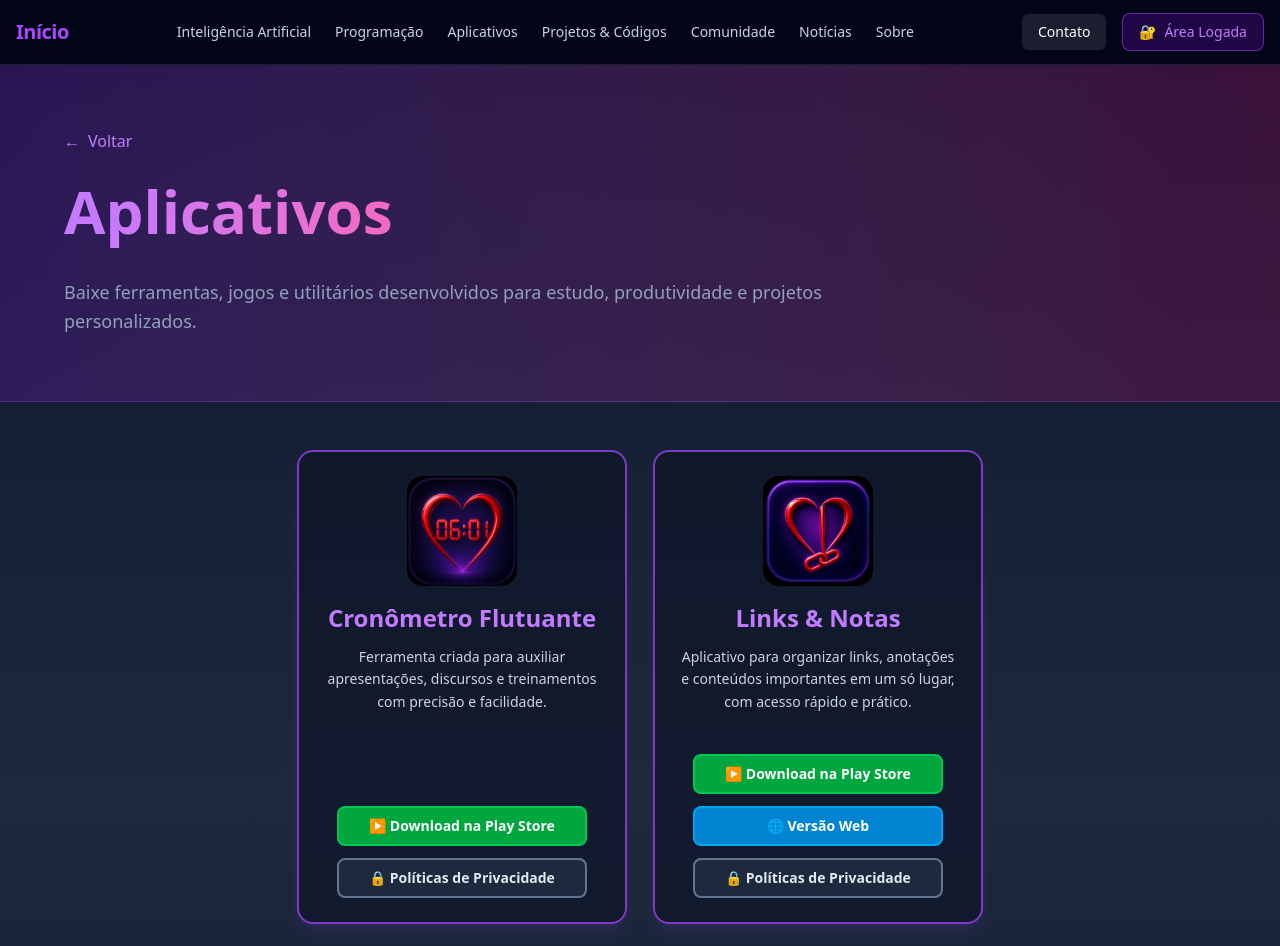
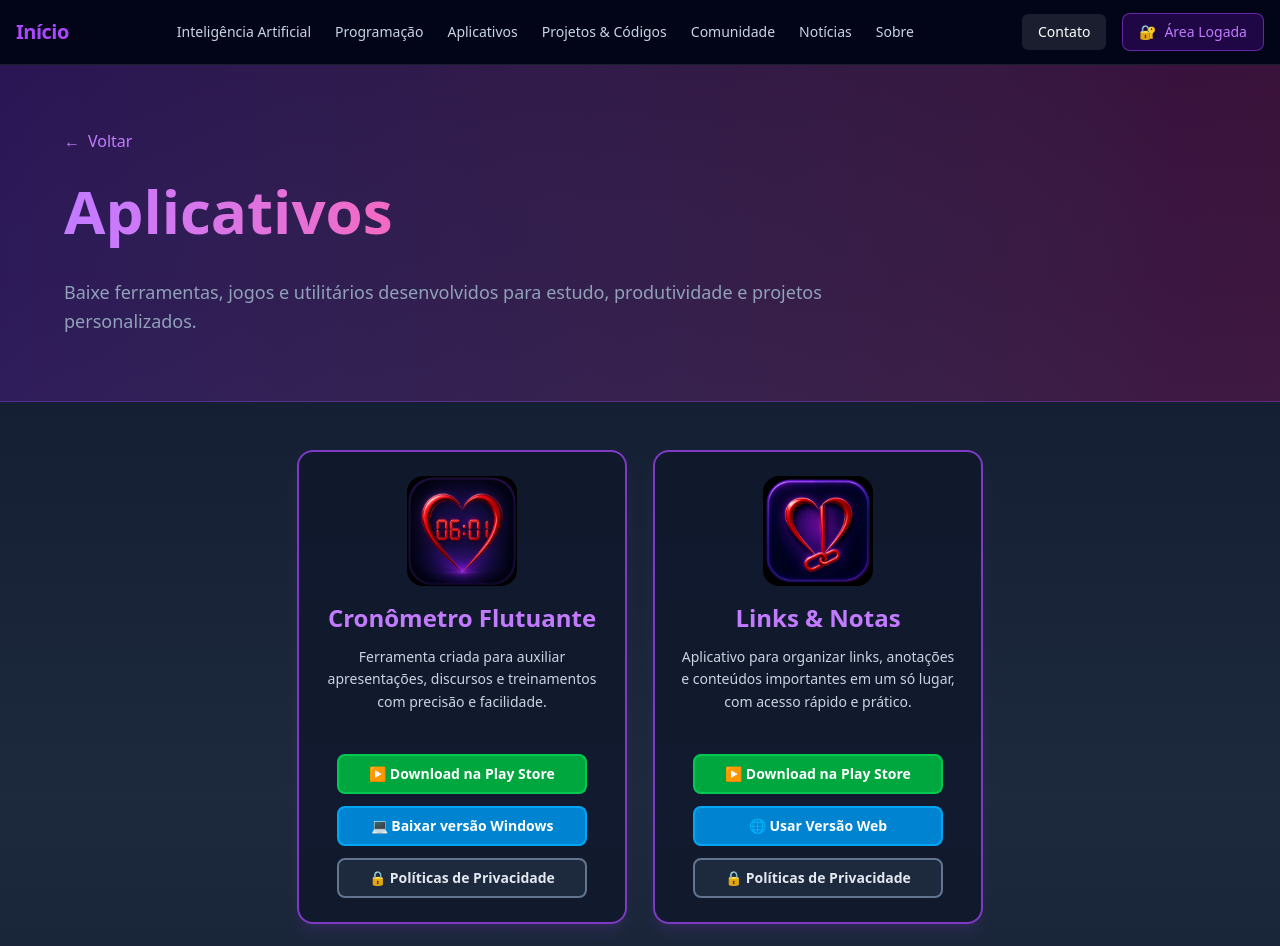
Before and after one commit to periclesreis/laboratorio-ia, a Next.js app: page /aplicativos in a window 1280 px wide. Shown: the top 946 px of the page. Built offline with nearby package versions, Linux system fonts and the light colour scheme.

Commit message:
Adicionar downloads Windows do Cronometro Flutuante

```diff
--- a/app/aplicativos/page.tsx
+++ b/app/aplicativos/page.tsx
@@ -62,9 +62,11 @@ export default function AplicativosPage() {
   const router = useRouter();
   const [noticeApp, setNoticeApp] = useState<string | null>(null);
   const [webNoticeApp, setWebNoticeApp] = useState<string | null>(null);
+  const [windowsNoticeApp, setWindowsNoticeApp] = useState<string | null>(null);
 
   function abrirVersaoWeb() {
     setWebNoticeApp(null);
+    setWindowsNoticeApp(null);
     router.push("/links-notas");
   }
 
@@ -123,6 +125,7 @@ export default function AplicativosPage() {
                   type="button"
                   onClick={() => {
                     setWebNoticeApp(null);
+                    setWindowsNoticeApp(null);
                     setNoticeApp(app.slug);
                   }}
                   className={`${botaoCard} border-2 border-green-500 bg-green-600 text-white hover:bg-green-500`}
@@ -130,16 +133,31 @@ export default function AplicativosPage() {
                   ▶️ Download na Play Store
                 </button>
 
+                {app.slug === "cronometro-flutuante" && (
+                  <button
+                    type="button"
+                    onClick={() => {
+                      setNoticeApp(null);
+                      setWebNoticeApp(null);
+                      setWindowsNoticeApp(app.slug);
+                    }}
+                    className={`${botaoCard} border-2 border-sky-500 bg-sky-600 text-white hover:bg-sky-500`}
+                  >
+                    💻 Baixar versão Windows
+                  </button>
+                )}
+
                 {app.slug === "links-uteis" && (
                   <button
                     type="button"
                     onClick={() => {
                       setNoticeApp(null);
+                      setWindowsNoticeApp(null);
                       setWebNoticeApp(app.slug);
                     }}
                     className={`${botaoCard} border-2 border-sky-500 bg-sky-600 text-white hover:bg-sky-500`}
                   >
-                    🌐 Versão Web
+                    🌐 Usar Versão Web
                   </button>
                 )}
 
@@ -177,6 +195,49 @@ export default function AplicativosPage() {
                         OK, entendi
                       </button>
                     </div>
+                  </div>
+                )}
+
+                {windowsNoticeApp === app.slug && (
+                  <div className="absolute left-4 right-4 top-4 z-30 rounded-lg border-2 border-sky-400 bg-slate-950/95 p-4 text-sm text-slate-100 shadow-2xl shadow-sky-950/60">
+                    <button
+                      type="button"
+                      onClick={() => setWindowsNoticeApp(null)}
+                      className="absolute right-2 top-1 text-lg font-bold text-sky-200 transition hover:text-white"
+                      aria-label="Fechar aviso da versão Windows"
+                    >
+                      ×
+                    </button>
+
+                    <h3 className="mb-2 pr-6 text-base font-black text-sky-200">
+                      Baixar versão Windows
+                    </h3>
+
+                    <p className="mb-4 leading-relaxed">
+                      Escolha a versão compatível com o seu computador:
+                    </p>
+
+                    <div className="grid gap-3">
+                      <a
+                        href="/downloads/Cronometro-Flutuante-Setup-x64.exe"
+                        download
+                        className="inline-flex w-full items-center justify-center rounded-md bg-sky-600 px-3 py-2 text-sm font-bold text-white transition hover:bg-sky-500"
+                      >
+                        💻 Baixar versão 64 bits
+                      </a>
+
+                      <a
+                        href="/downloads/Cronometro-Flutuante-Setup-x86.exe"
+                        download
+                        className="inline-flex w-full items-center justify-center rounded-md border border-sky-400/70 bg-slate-900 px-3 py-2 text-sm font-bold text-sky-100 transition hover:bg-sky-950"
+                      >
+                        💻 Baixar versão 32 bits
+                      </a>
+                    </div>
+
+                    <p className="mt-4 text-xs leading-relaxed text-slate-400">
+                      Na maioria dos computadores atuais, a versão recomendada é a de 64 bits.
+                    </p>
                   </div>
                 )}
 
```
Also changed, not shown: 2 other files (tests, documents, lock files or other folders).
